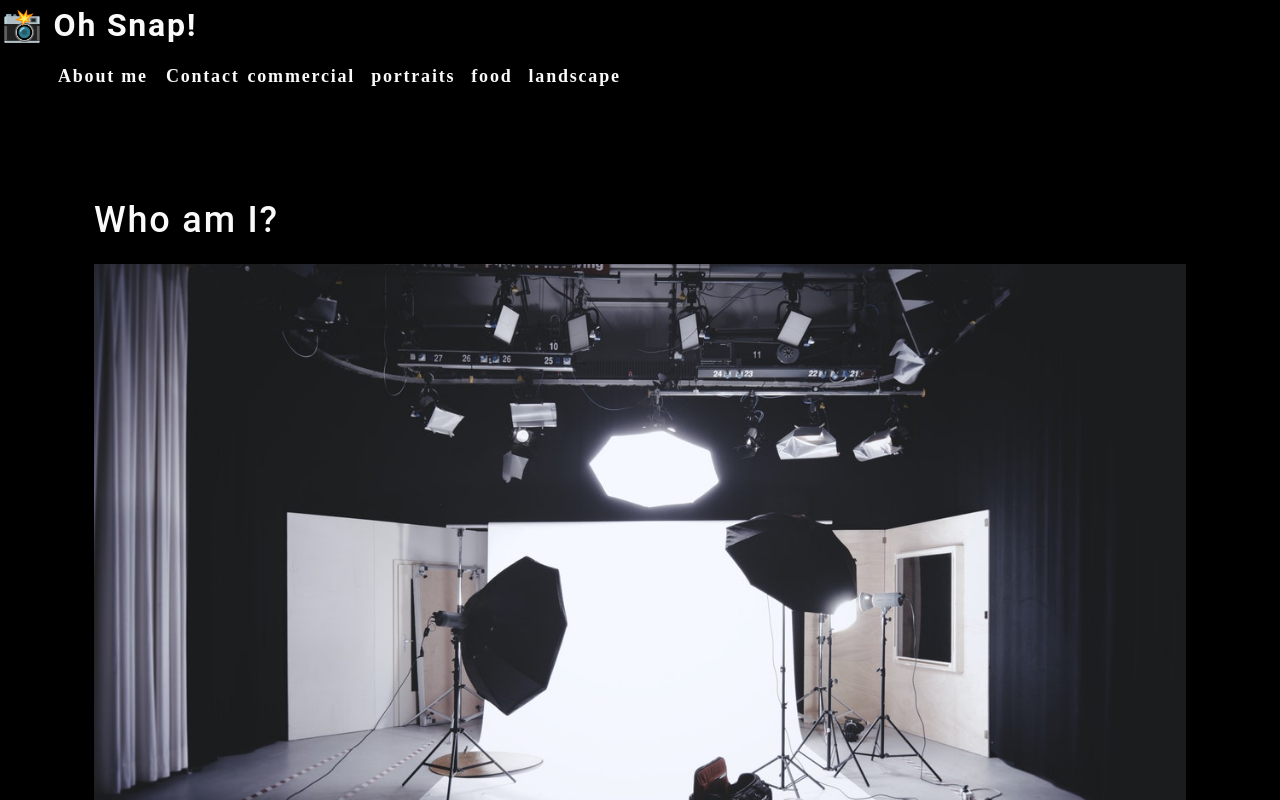
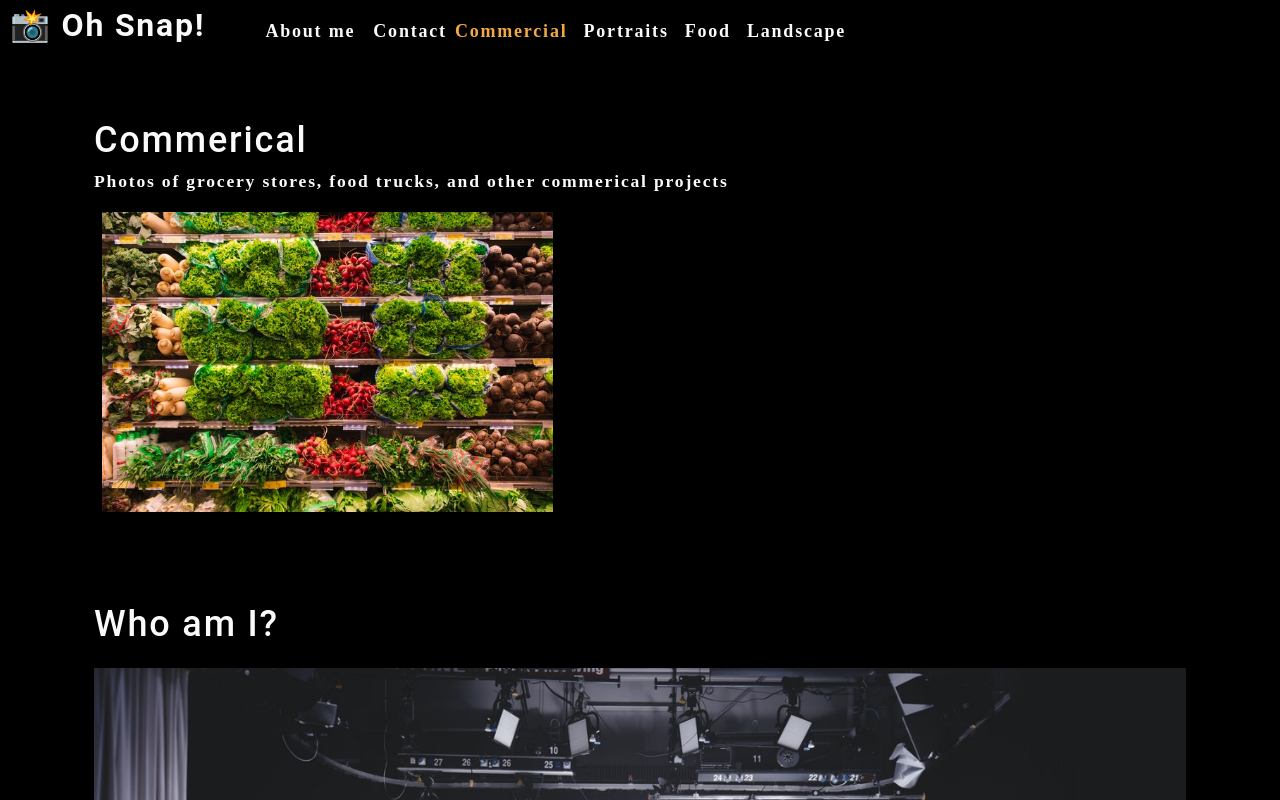
Before and after one commit to cmskorcz/photo-port, a React (Create React App) app: page / in a window 1280 px wide. Shown: the top 800 px of the page. Built offline with nearby package versions, Linux system fonts and the light colour scheme.

Commit message:
added gallery with hooks

```diff
--- a/src/App.js
+++ b/src/App.js
@@ -1,13 +1,40 @@
-import React from 'react';
+import React, { useState } from 'react';
 import About from './components/About';
 import Nav from './components/Nav';
+import Gallery from './components/Gallery';
 import './index.css'
 
 function App() {
+  const [categories] = useState([
+    {
+        name: 'commercial',
+        description: 'Photos of grocery stores, food trucks, and other commerical projects'
+    },
+    {
+        name: 'portraits',
+        description: 'Portraits of people in my life'
+    },
+    {
+        name: 'food',
+        description: 'Delicious delicacies'
+    },
+    {
+        name: 'landscape',
+        description: 'Fields, farmhouses, waterfalls, and beauty of nature'
+    }
+])
+
+const [currentCategory, setCurrentCategory] = useState(categories[0])
+
   return (
     <div>
-      <Nav></Nav>
+      <Nav
+        categories={categories}
+        setCurrentCategory={setCurrentCategory}
+        currentCategory={currentCategory}
+      ></Nav>
       <main>
+        <Gallery></Gallery>
         <About></About>
       </main>
     </div>
--- /dev/null
+++ b/src/components/Gallery/index.js
@@ -0,0 +1,25 @@
+import React from "react";
+import { capitalizeFirstLetter } from '../../utils/helpers';
+import photo from '../../assets/small/commercial/0.jpg'
+
+function Gallery() {
+  const currentCategory = {
+    name: 'commerical',
+    description: 'Photos of grocery stores, food trucks, and other commerical projects'
+  }
+  return (
+    <section>
+      <h1>{capitalizeFirstLetter(currentCategory.name)}</h1>
+      <p>{currentCategory.description}</p>
+      <div className="flex-row">
+        <img
+        src={photo}
+        alt="Commericial Example"
+        className="img-thumbnail mx-1"
+        />
+      </div>
+    </section>
+  )
+}
+
+export default Gallery;
--- a/src/components/Nav/index.js
+++ b/src/components/Nav/index.js
@@ -1,32 +1,24 @@
-import React from "react";
+import React, { useEffect } from "react";
+import { capitalizeFirstLetter } from '../../utils/helpers';
 
-function Nav() {
-    const categories = [
-        {
-            name: 'commercial',
-            description: 'Photos of grocery stores, food trucks, and other commerical projects'
-        },
-        {
-            name: 'portraits',
-            description: 'Portraits of people in my life'
-        },
-        {
-            name: 'food',
-            description: 'Delicious delicacies'
-        },
-        {
-            name: 'landscape',
-            description: 'Fields, farmhouses, waterfalls, and beauty of nature'
-        }
-    ]
-    function categorySelected(name) {
-        console.log(`${name} clicked`)
-    }
+function Nav(props) {
+    const {
+        categories = [],
+        setCurrentCategory,
+        currentCategory
+    } = props
+
+    useEffect(() => {
+        document.title = capitalizeFirstLetter(currentCategory.name)
+    }, [currentCategory])
     return(
-        <header>
+        <header className="flex-row px-1">
             <h2>
-                <a href="/">
-                    <span role='img' aria-label='camera'> 📸</span> Oh Snap!
+                <a href="/" data-testid='link'>
+                    <span role='img' aria-label='camera'>
+                        {" "}
+                        📸
+                    </span>{" "}Oh Snap!
                 </a>
             </h2>
             <nav>
@@ -41,11 +33,11 @@
                     </li>
                     {categories.map((category) => (
                         <li
-                        className="mx-1"
-                        key={category.name}
-                        >
-                            <span onClick={() => categorySelected(category.name)}>
-                                {category.name}
+                        className={`mx-1 ${
+                            currentCategory.name === category.name && 'navActive'
+                        }`} key={category.name}>
+                            <span onClick={() => setCurrentCategory(category)}>
+                                {capitalizeFirstLetter(category.name)}
                             </span>
                         </li>
                     ))}
```
